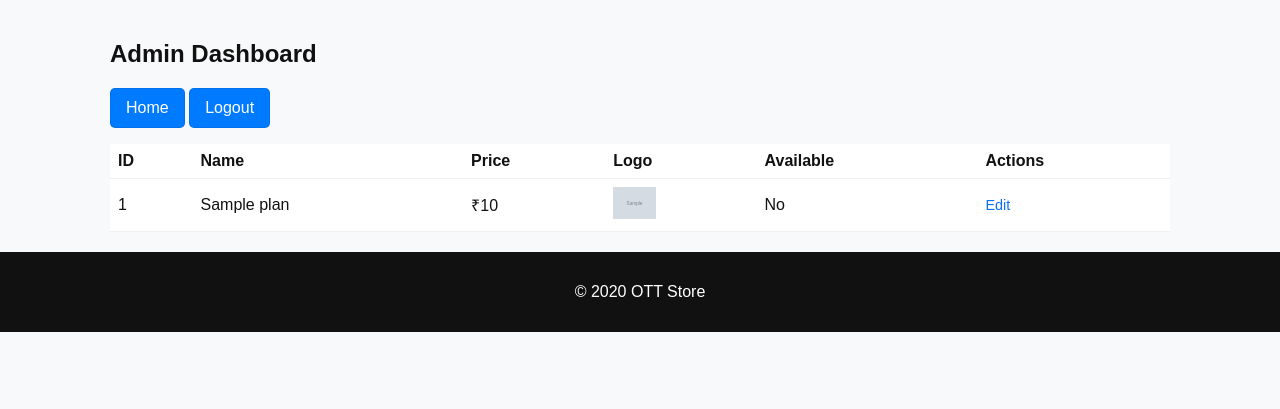
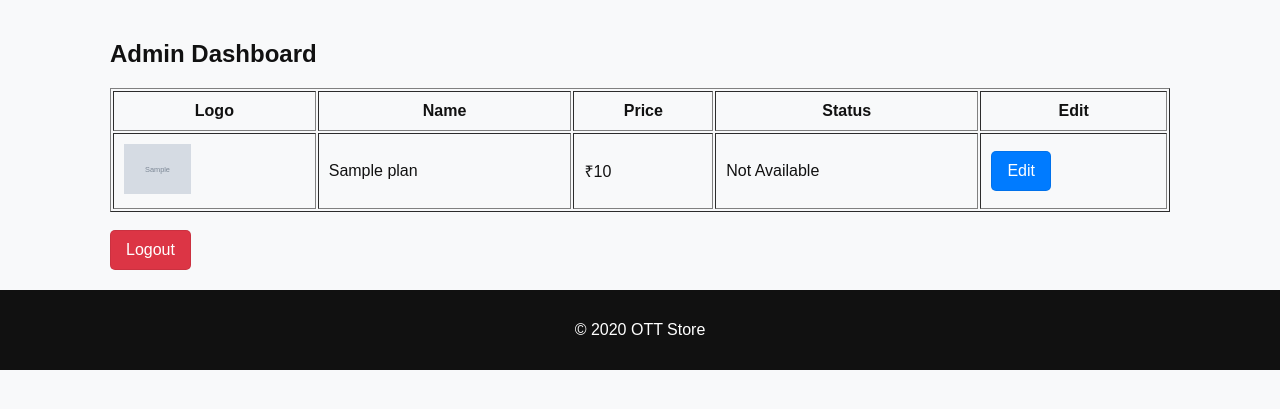
Before and after one commit to kafeelk528-ship-it/ott-minor-fixed, a Python web app: template templates/admin_dashboard.html in a window 1280 px wide. Shown: the part 116-525 px from the top of the page. Run offline with Jinja, Linux system fonts and the light colour scheme; the template is opened without the code that fills it: most values are stand-ins (such as "Sample title", 1, 10 or a date in 2020); grey boxes marked "Sample" are stand-in pictures.

Commit message:
Update admin_dashboard.html

```diff
--- a/templates/admin_dashboard.html
+++ b/templates/admin_dashboard.html
@@ -1,22 +1,29 @@
 {% extends "base.html" %}
-{% block title %}Admin Dashboard{% endblock %}
 {% block content %}
+
 <h2>Admin Dashboard</h2>
-<p><a class="btn" href="{{ url_for('home') }}">Home</a> <a class="btn" href="{{ url_for('admin_logout') }}">Logout</a></p>
 
-<table class="admin-table">
-  <thead><tr><th>ID</th><th>Name</th><th>Price</th><th>Logo</th><th>Available</th><th>Actions</th></tr></thead>
-  <tbody>
+<table border="1" cellpadding="10" width="100%">
+    <tr>
+        <th>Logo</th>
+        <th>Name</th>
+        <th>Price</th>
+        <th>Status</th>
+        <th>Edit</th>
+    </tr>
+
     {% for p in plans %}
     <tr>
-      <td>{{ p.id }}</td>
-      <td>{{ p.name }}</td>
-      <td>₹{{ p.price }}</td>
-      <td><img src="{{ url_for('static', filename='img/' ~ p.logo) }}" style="height:32px"></td>
-      <td>{{ 'Yes' if p.available else 'No' }}</td>
-      <td><a href="{{ url_for('admin_edit', plan_id=p.id) }}" class="small-link">Edit</a></td>
+        <td><img src="{{ url_for('static', filename='img/' + p.logo) }}" style="height:50px;"></td>
+        <td>{{ p.name }}</td>
+        <td>₹{{ p.price }}</td>
+        <td>{{ "Available" if p.available else "Not Available" }}</td>
+        <td><a href="/admin/edit/{{ p.id }}" class="btn">Edit</a></td>
     </tr>
     {% endfor %}
-  </tbody>
 </table>
+
+<br>
+<a href="/admin/logout" class="btn-red btn">Logout</a>
+
 {% endblock %}
```
